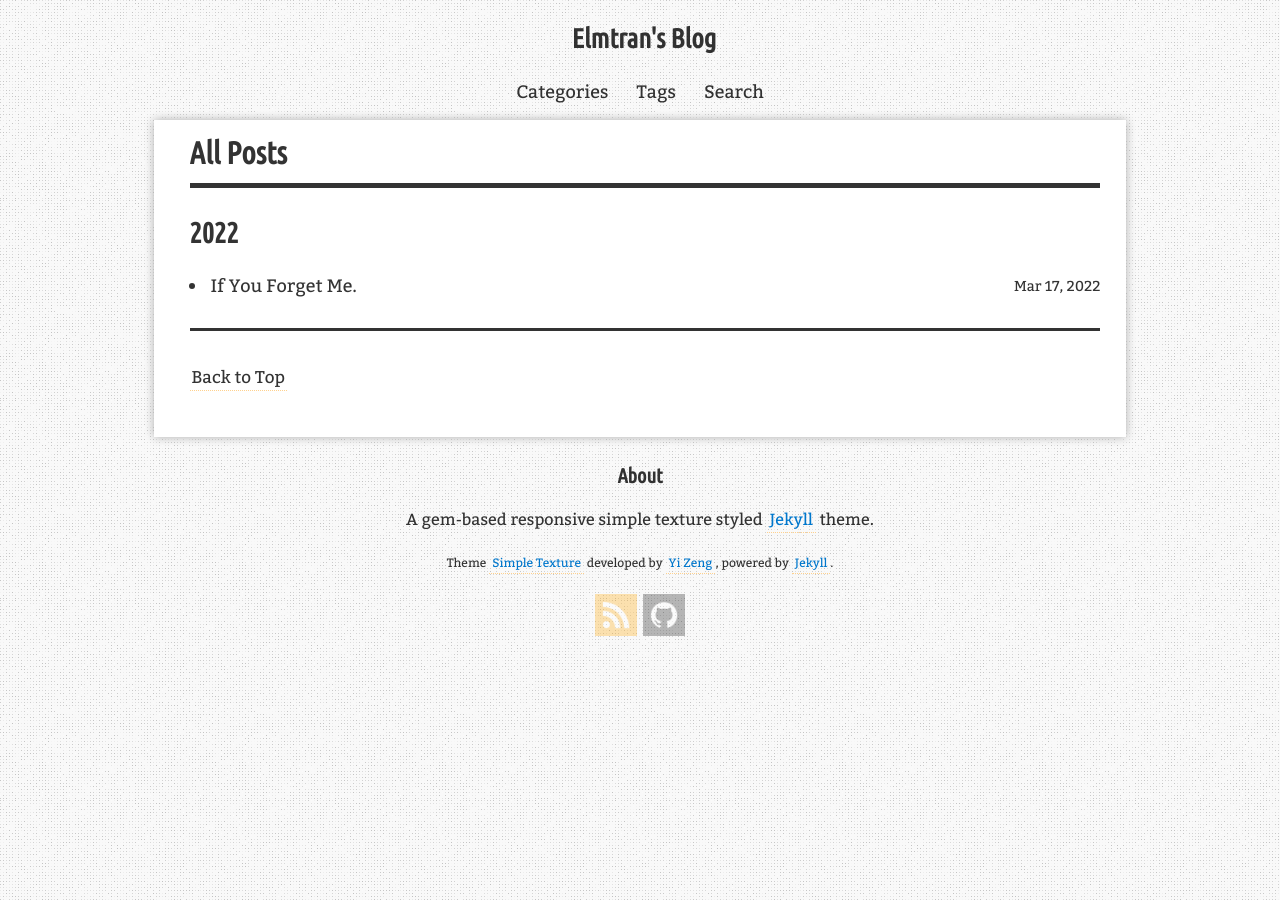
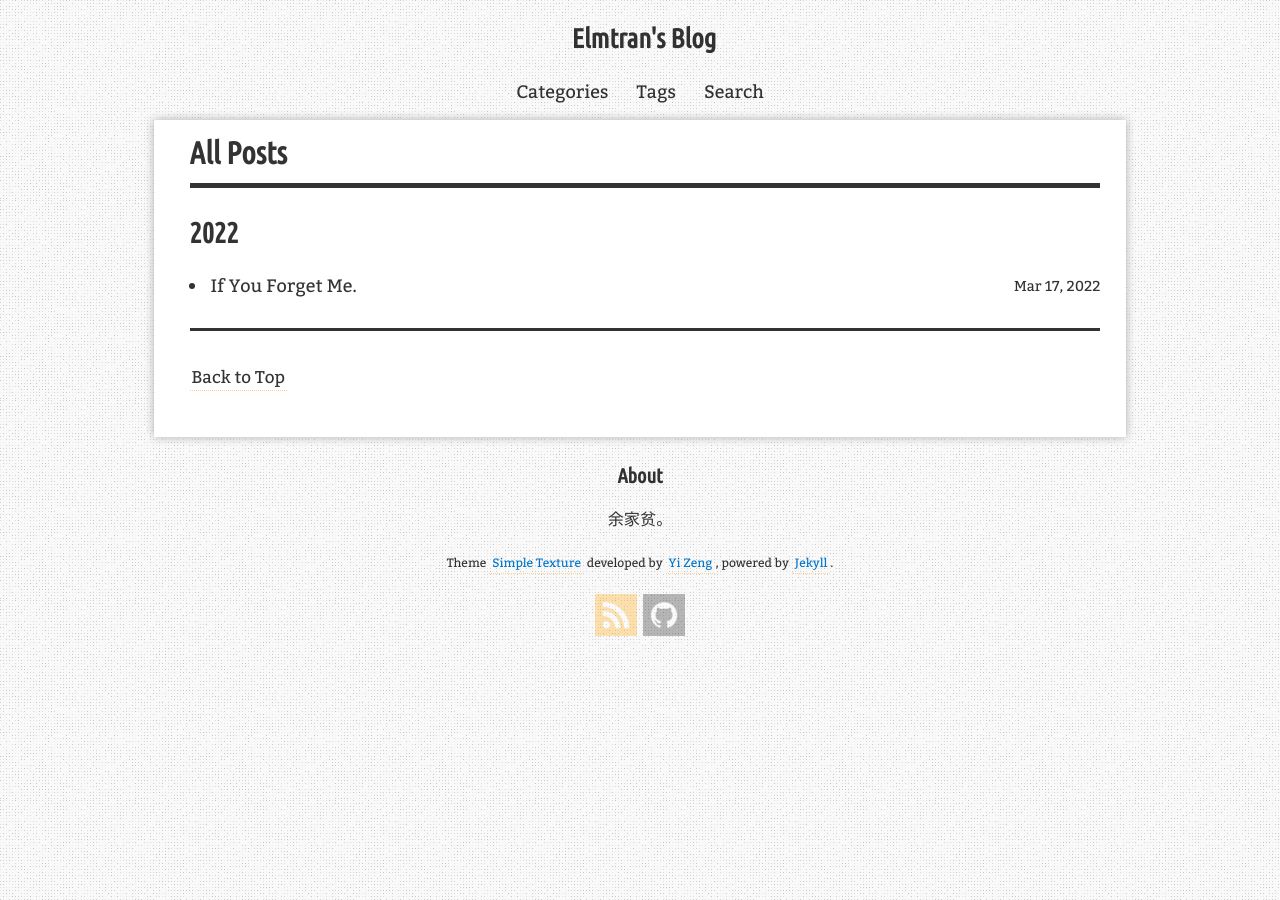
Before and after one commit to ElmTran/ElmTran.github.io, a Jekyll site: the page built from blog/index.html, in a window 1280 px wide. Built offline with Jekyll 4.4.1, drawn with Linux system fonts in a browser that asks for light colours; comment, search, counter and statistics services are not loaded.

Commit message:
update footer_content

```diff
--- a/_config.yml
+++ b/_config.yml
@@ -53,7 +53,7 @@ home:
 blog:
   cc_license: http://creativecommons.org/licenses/by-sa/4.0/ # A link to CC License of your choice.
   cc_license_image: /assets/images/theme/cc-by-sa.png # An image of your CC License.
-  footer_content: A gem-based responsive simple texture styled <a href="http://jekyllrb.com/">Jekyll</a> theme.
+  footer_content: 余家贫。
 
 # disqus 评论系统
 disqus:
```
